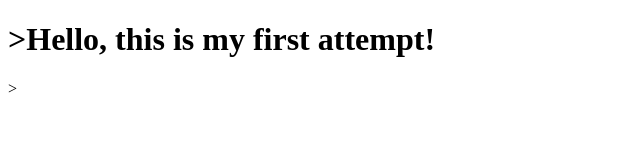
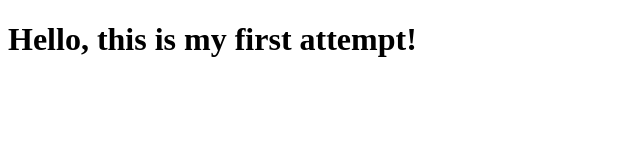
Before and after one commit to 21TekSavvvy/21TekSavvvy.github.io, a plain HTML site: page index.html in a window 1280 px wide. Shown: the whole page, without its empty margins (0-640 px from the left). Drawn offline with Linux system fonts and the light colour scheme.

Commit message:
Corrected style

```diff
--- a/index.html
+++ b/index.html
@@ -5,6 +5,6 @@
     <title>Welcome to my Website</title>
   </head>
   <body>
-    <h1 <style color="green">>Hello, this is my first attempt!</h1 </style>>
+    <h1 style "color=green;">Hello, this is my first attempt!</h1>
   </body>
 </html>
```
